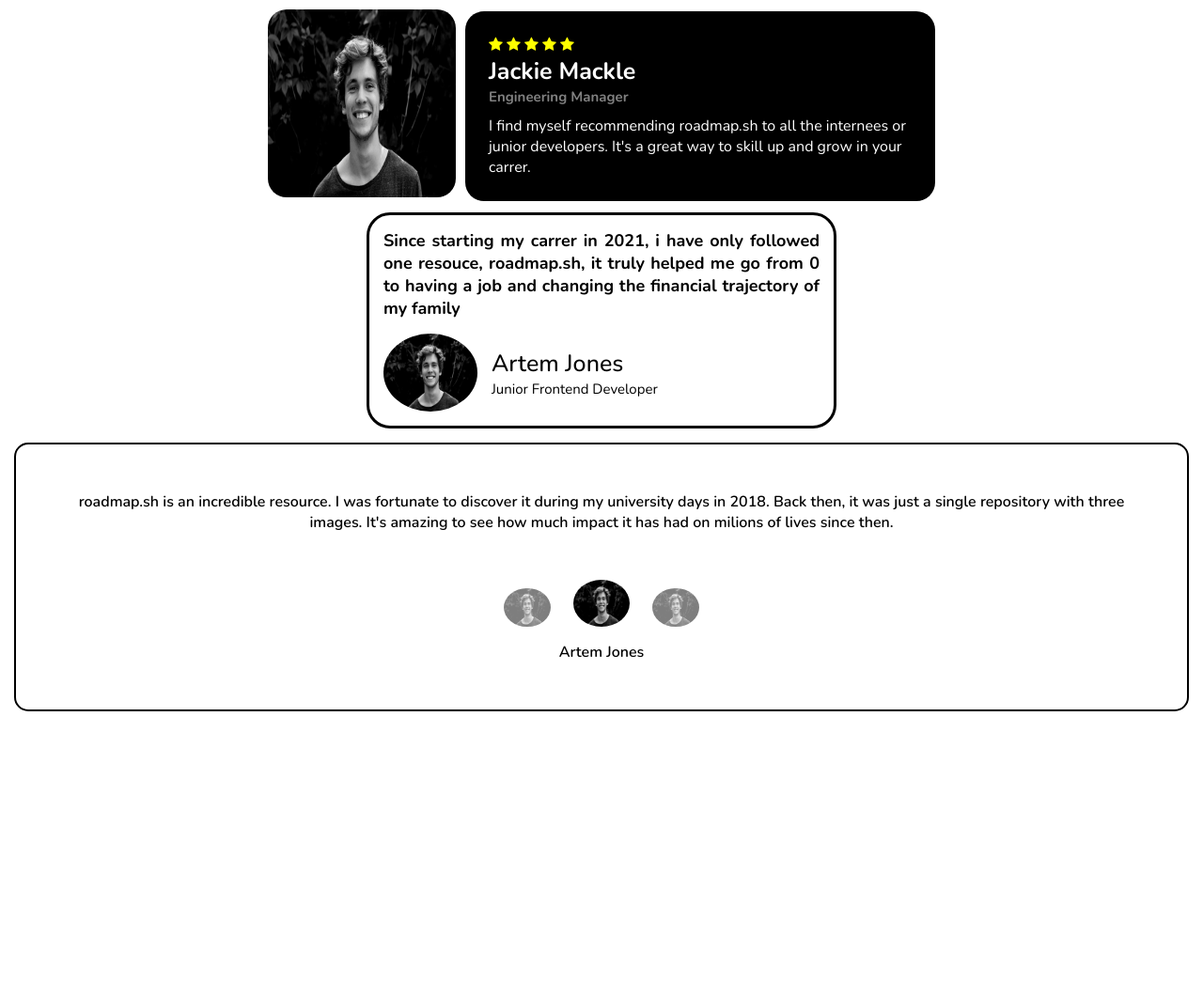
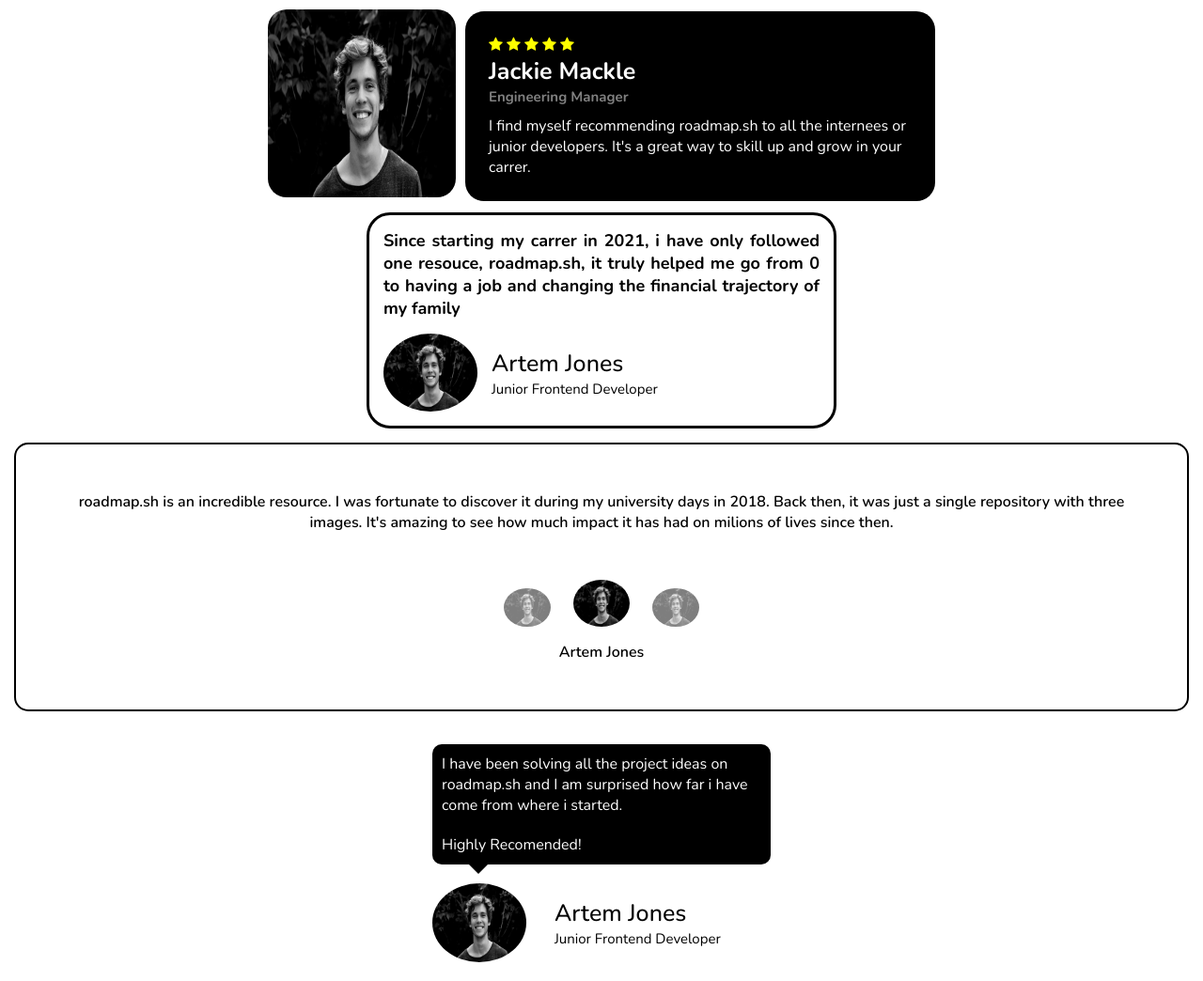
Before and after one commit to LucasAntonio-LAM/roadmap-testimonial-cards, a plain HTML site: page index.html in a window 1280 px wide. Shown: the whole page at 94% size. Before the commit the page ends 800 px from the top, so only its background shows below. Drawn offline with nearby package versions, Linux system fonts and the light colour scheme.

Commit message:
Terminado os 4 testimonial cards

```diff
--- a/estilos/style.css
+++ b/estilos/style.css
@@ -161,3 +161,53 @@ div.imagem3 > span {
 /* Fim do terceiro TestimonialCard */
 
 /* Começo do Quarto TestimonialCard */
+
+div.fourth-container {
+    display: flex;
+    flex-flow: column nowrap;
+    max-width: 400px;
+    margin: 0 auto;
+    padding: 20px;
+}
+
+div.chat-bubble {
+    background-color: black;
+    color: white;
+    max-width: 400px;
+    border-radius: 10px;
+    position: relative;
+    padding: 10px;
+    margin-bottom: 20px;
+}
+
+div.chat-bubble > p:first-child {
+    margin-bottom: 20px;
+}
+
+div.chat-bubble::before {
+    content: '';
+    position: absolute;
+    border-left: 15px solid transparent;
+    border-right: 15px solid transparent;
+    border-top: 15px solid black;
+    border-bottom: 15px solid transparent;
+    bottom: -25px;
+    left: 34px;
+}
+
+div.imagem4 > img {
+    max-width: 100px;
+    max-height: 100px;
+    border-radius: 50%;
+    margin-right: 15px;
+}
+
+div.imagem4 {
+    display: flex;
+    flex-flow: row nowrap;
+    align-items: center;
+}
+
+div.imagem4 > h1 {
+    font-size: 20px;
+}
--- a/index.html
+++ b/index.html
@@ -58,6 +58,24 @@
                 <span>Artem Jones</span>
             </div>
         </div>
+
+        <!-- Fim do Terceiro TestimonialCard -->
+
+        <!-- Quarto TestimonialCard -->
+
+        <div class="fourth-container">
+            <div class="chat-bubble">
+                <p>I have been solving all the project ideas on roadmap.sh and I am surprised how far i have come from where i started.</p>
+                <p>Highly Recomended!</p>
+            </div>
+            <div class="imagem4">
+                <img src="imagens/1.png" alt="Foto Pessoa">
+                <div class="name">
+                    <h1>Artem Jones</h1>
+                    <h2>Junior Frontend Developer</h2>
+                </div>
+            </div>
+        </div>
     </main>
 </body>
 </html>
```
